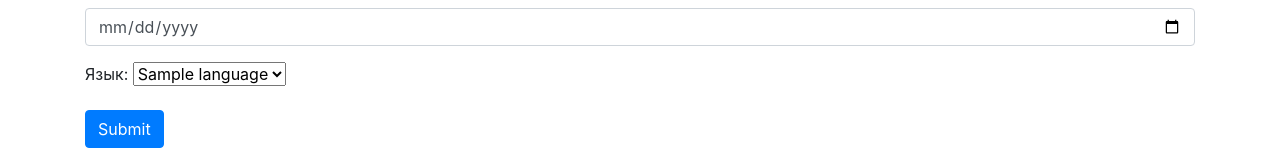
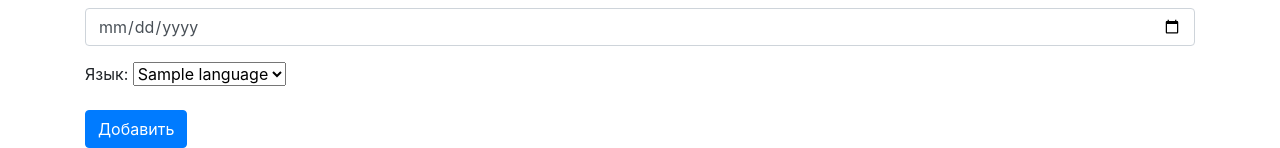
Before and after one commit to stas224/BookMust2.0, a Flask app: page /pool-add-book in a window 1280 px wide. Shown: the part 692-840 px from the top of the page. Run offline with Flask 3, Linux system fonts and the light colour scheme; the visitor is signed in with stand-in values (Sample User, id 1); tables that the repository leaves empty hold one stand-in row (values such as "Sample post"); some libraries are stand-ins or nearby versions; some web fonts are replaced.

Commit message:
git commit -m

```diff
--- a/templates/add_book_in_pool.html
+++ b/templates/add_book_in_pool.html
@@ -56,7 +56,7 @@
                     {% endfor %}
                 </select>
             </div>
-            <button type="submit" class="btn btn-primary">Submit</button>
+            <button type="submit" class="btn btn-primary">Добавить</button>
         </form>
     </div>
 {% endblock %}
--- a/templates/search.html
+++ b/templates/search.html
@@ -7,7 +7,7 @@
         {{ form.hidden_tag() }}
         <div class="form-group mb-0 mr-2 flex-grow-1">
             {{ form.query.label(class="form-label sr-only") }}
-            {{ form.query(class="form-control", size=20, placeholder="Anna ...") }}
+            {{ form.query(class="form-control", size=20, placeholder="Анна ...") }}
         </div>
         {{ form.submit(class="btn btn-primary") }}
     </form>
```
